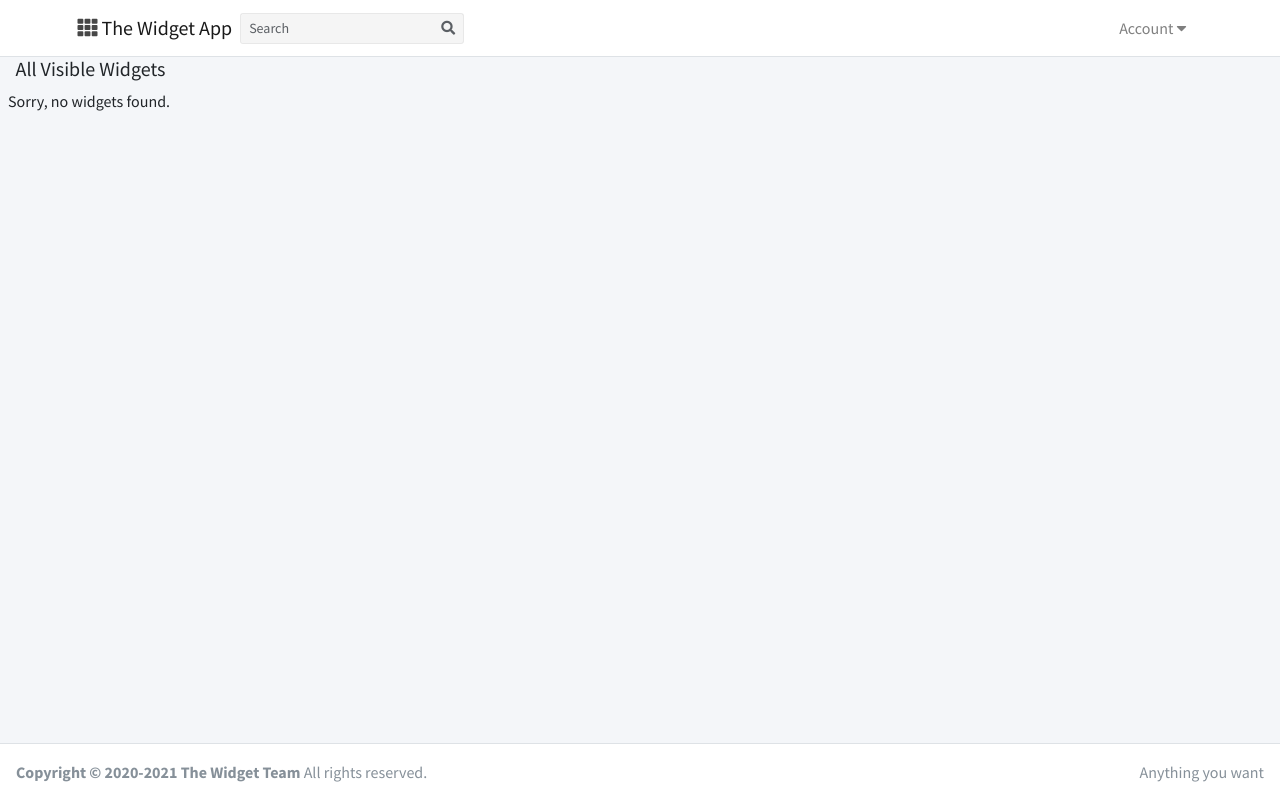
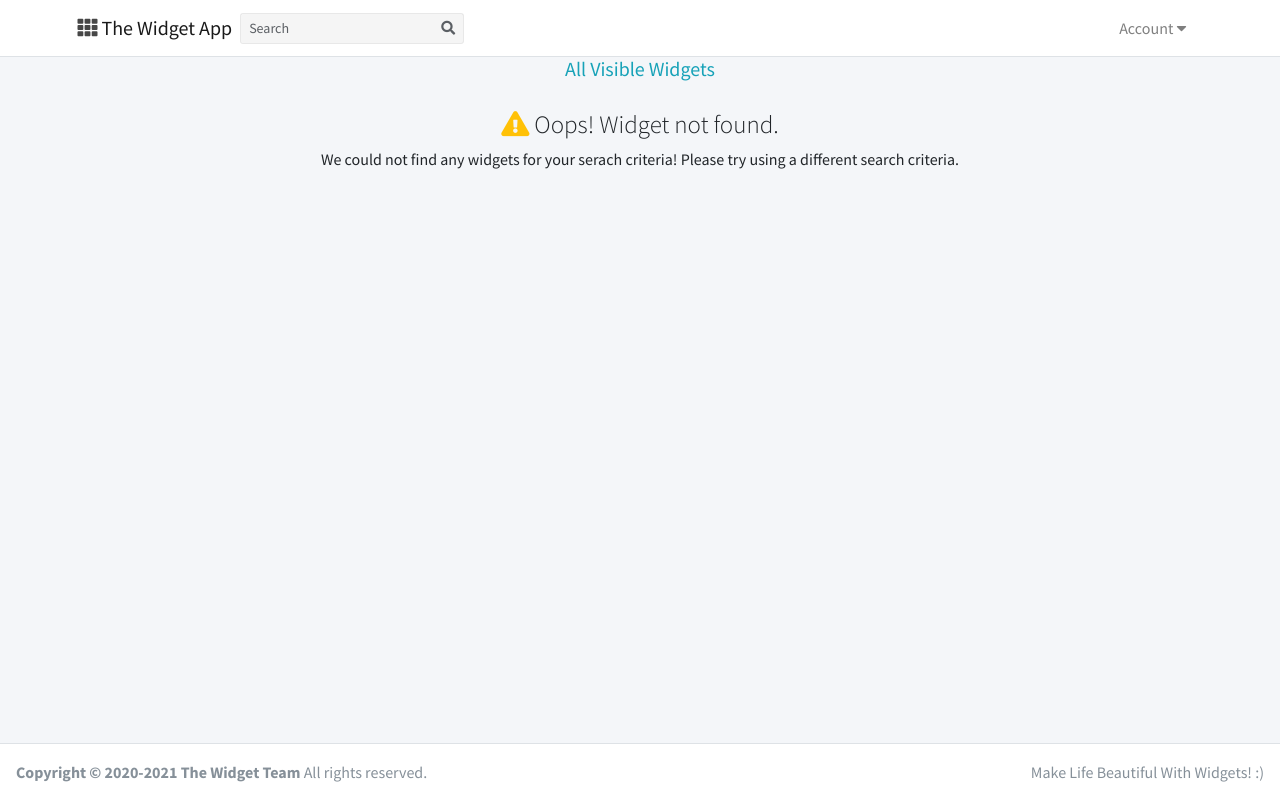
Before and after one commit to tarakantnayak/Showoff, a CodeIgniter app: page /database/ in a window 1280 px wide. Run offline with CodeIgniter, Linux system fonts and the light colour scheme; data that the repository does not hold is empty; some libraries are stand-ins or nearby versions.

Commit message:
widget not found page was redidesgned

```diff
--- a/application/models/Api_model.php
+++ b/application/models/Api_model.php
@@ -28,6 +28,9 @@ class Api_model extends CI_Model {
 	    log_message('debug',print_r('inside apicall', TRUE));
 	    log_message('debug',print_r('method is :'.$type, TRUE));
 	    log_message('debug',print_r('url is :'.$url, TRUE));
+
+	       log_message('debug', print_r('Printing data array after this message', TRUE));
+	       log_message('debug', print_r($dataArray, TRUE));
 
 
 	    $this->load->library('session');
--- a/application/views/home_page.php
+++ b/application/views/home_page.php
@@ -266,22 +266,23 @@ defined('BASEPATH') OR exit('No direct script access allowed');
 			  <form id="profile_form" enctype="multipart/form-data" class="form-horizontal">
 				<div id="up_success"></div>
 				<div class="form-group">
-				  <label for="exampleInputEmail1">First Name</label>
+				  <label for="up_first_name">First Name</label>
 				  <input type="text" id="up_first_name" class="form-control" name="up_first_name" placeholder="First Name" value="<?php echo $display['display_first_name']; ?>">
 				</div>
 				<div class="form-group">
-				  <label for="exampleInputEmail1">Last Name</label>
+				  <label for="up_last_name">Last Name</label>
 				  <input type="text" id="up_last_name" class="form-control" name="up_last_name" placeholder="Last Name"  value="<?php echo  $display['display_last_name']; ?>" />
 				</div>
 				<div class="form-group">
-				  <label for="exampleInputEmail1">Date Of Birth</label>
+				  <label for="up_date_of_birth">Date Of Birth</label>
 				  <input type="date" id="up_date_of_birth" class="form-control" name="up_date_of_birth" placeholder="Date Of Birth"  value="<?php echo  $display['display_date_of_birth']; ?>" />
 				</div>
 				<div class="form-group">
-				  <label for="exampleInputEmail1">Image URL</label><img src="<?php echo $display['display_small_url']; ?>" style="height:100px;width:100px" />
+				  <label for="up_image_url">Image URL</label><img src="<?php echo $display['display_small_url']; ?>" style="height:100px;width:100px" />
 				  <input type="file" id="up_image_url" class="form-control" name="up_image_url" placeholder="Image URL" />
 				</div>
 				<div id="up_failure"></div><br>
+
 			    <div id="buttons" align="center">
 					<button type="submit" class="btn btn-info" name="submit" id="profile_form">Save Changes</button>
 			    </div>
@@ -296,9 +297,9 @@ defined('BASEPATH') OR exit('No direct script access allowed');
 	<section class="content">
       <div class="container-fluid">
       <?php if ($this->session->userdata('username')){ ?>
-        <h5 class="mb-2">My Widgets</h5>
+        <h5 class="mb-2" style="text-align:center;color:#17a2b8">My Widgets</h5>
         <?php } else { ?>
-        <h5 class="mb-2">All Visible Widgets</h5>
+        <h5 class="mb-2" style="text-align:center;color:#17a2b8">All Visible Widgets</h5>
         <?php }  ?>
         <div class="row">
 		  <?php if($mega_header['data']['widgets']) { ?>
@@ -316,10 +317,13 @@ defined('BASEPATH') OR exit('No direct script access allowed');
 				<span class="info-box-text"><em><?php echo $widget['user']['name']; ?></em>
 				<?php if ($this->session->userdata('username')){ ?>
 					<button type="button" class="btn btn-tool" data-toggle="modal" data-target="#update_widget_modal<?php echo $widget['id']; ?>" title="Edit Widget"><i class="fas fa-edit btn btn-block btn-outline-primary btn-sm"></i>
-					<button type="button" class="btn btn-tool" onclick="destroy_widget(<?php echo $widget['id']; ?>);" title="Delete Widget"><i class="fas fa-trash-alt btn btn-block btn-outline-warning btn-sm"></i></span>
+										</button>
+					<button type="button" class="btn btn-tool" onclick="destroy_widget(<?php echo $widget['id']; ?>);" title="Delete Widget"><i class="fas fa-trash-alt btn btn-block btn-outline-warning btn-sm"></i>					</button></span>
+
 				<?php } else { ?>
+					<button type="button" class="btn btn-tool" data-toggle="modal" data-target="#view_user_widget_modal<?php echo $widget['id']; ?>" title="View All Visible Widgets Of This User"><i class="far fa-eye btn btn-block btn-outline-primary btn-sm"></i>
+					</button>
 					</span>
-					<button type="button" class="btn btn-tool" data-toggle="modal" data-target="#view_user_widget_modal<?php echo $widget['id']; ?>" title="View All Visible Widgets Of This User"><i class="far fa-eye btn btn-block btn-outline-primary btn-sm"></i>
 				<?php } ?>
               </div>
               <!-- /.info-box-content -->
@@ -386,7 +390,24 @@ defined('BASEPATH') OR exit('No direct script access allowed');
 
 		  <?php } ?>
 		  <?php } else { ?>
-			Sorry, no widgets found.
+              <div class="error-page" align="center" style="width:100%">
+
+                <div class="error-content" style="margin-left:0px;">
+                  <h3><i class="fas fa-exclamation-triangle text-warning"></i> Oops! Widget not found.</h3>
+
+                  <p>
+                  <?php if ($this->session->userdata('username')){ ?>
+                    You do not have a widget as of now!
+                    You may create one using the menu "Create Widget" under your account (Top Right Menu).
+
+                  <?php } else { ?>
+                    We could not find any widgets for your serach criteria!
+                    Please try using a different search criteria.
+                    <?php }  ?>
+                  </p>
+                </div>
+                <!-- /.error-content -->
+              </div>
 		  <?php } ?>
         </div>
         <!-- /.row -->
@@ -408,7 +429,7 @@ defined('BASEPATH') OR exit('No direct script access allowed');
   <footer class="main-footer">
     <!-- To the right -->
     <div class="float-right d-none d-sm-inline">
-      Anything you want
+      Make Life Beautiful With Widgets! :)
     </div>
     <!-- Default to the left -->
     <strong>Copyright &copy; 2020-2021 The Widget Team </strong> All rights reserved.
@@ -464,7 +485,7 @@ defined('BASEPATH') OR exit('No direct script access allowed');
 			success: function(response){
 				try {
 					if (response['code'] == 0){
-						alert('successfully updated the profile :'+<?=base_url()?>);
+			//			alert('successfully updated the profile :');
 						window.location = '<?=base_url()?>';
 						$("#up_success").html('<div class="col-md-12 text-center" style="color:#33cc33"><b>' + response['message'] + '</b></div>').show('fast').delay(5000).hide('fast');
 
```
